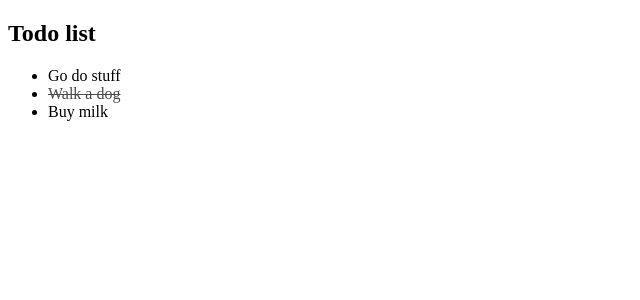
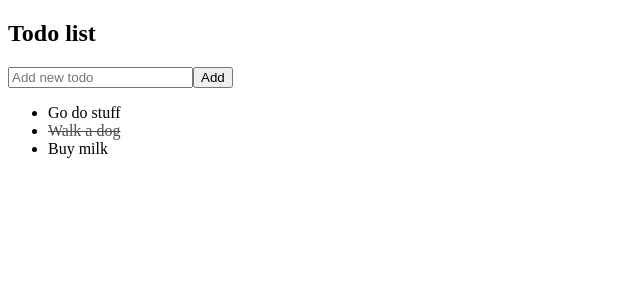
Before and after one commit to NeilaVait/todo-hook, a React (Create React App) app: page / in a window 1280 px wide. Shown: the top 300 px of the page, without its empty margins (0-640 px from the left). Built offline with nearby package versions, Linux system fonts and the light colour scheme.

Commit message:
add todo component

```diff
--- a/src/App.jsx
+++ b/src/App.jsx
@@ -1,6 +1,7 @@
 import React, {useState, useEffect} from 'react'
 
 import './App.css';
+import AddTodo from './components/AddTodo';
 import { TodoList } from './components/TodoList';
 import allTodos from './db/todos'
 
@@ -32,6 +33,11 @@ function App() {
 
   }
 
+  const handleAddTodo = (title) => {
+    console.log(title);
+    // pridedam nauja item i todos nemodifikuodammi esamo
+  }
+
   useEffect(() => {
     setTodos(allTodos())
   }, [])
@@ -39,6 +45,7 @@ function App() {
   return (
     <div className="App">
       <h2>Todo list</h2>
+      <AddTodo />
       <TodoList todos={todos} onDoneUndone={setDoneUndone} />
     </div>
   );
--- /dev/null
+++ b/src/components/AddTodo.jsx
@@ -0,0 +1,15 @@
+import React, {useState} from 'react'
+
+export default function AddTodo() {
+    // state su useState
+    const [title, setTitle] = useState('')
+    return (
+        <div>
+            <input
+                value={title}
+                onChange={(e) => setTitle(e.target.value)}
+                type="text" placeholder="Add new todo" />
+            <button>Add</button>
+        </div>
+    )
+}
```
